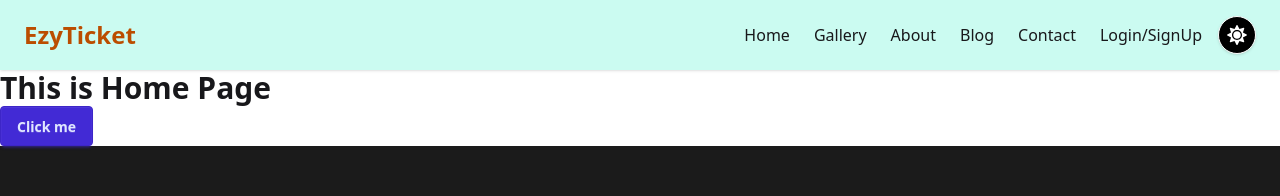
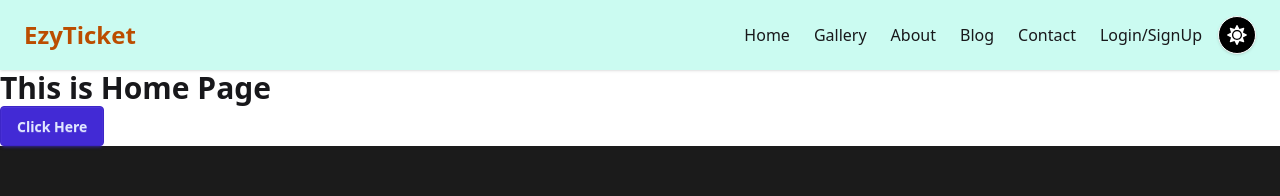
Before and after one commit to mazharul90007/ezyTicket-client, a React (Vite) app: page / in a window 1280 px wide. Shown: the top 196 px of the page. Built offline with nearby package versions, Linux system fonts and the light colour scheme.

Commit message:
new development branch created

```diff
--- a/src/Pages/Home/Home.jsx
+++ b/src/Pages/Home/Home.jsx
@@ -2,7 +2,7 @@ const Home = () => {
   return (
     <div>
       <h2 className="text-3xl font-semibold">This is Home Page</h2>
-      <button className="btn btn-primary">Click me</button>
+      <button className="btn btn-primary">Click Here</button>
     </div>
   );
 };
```
